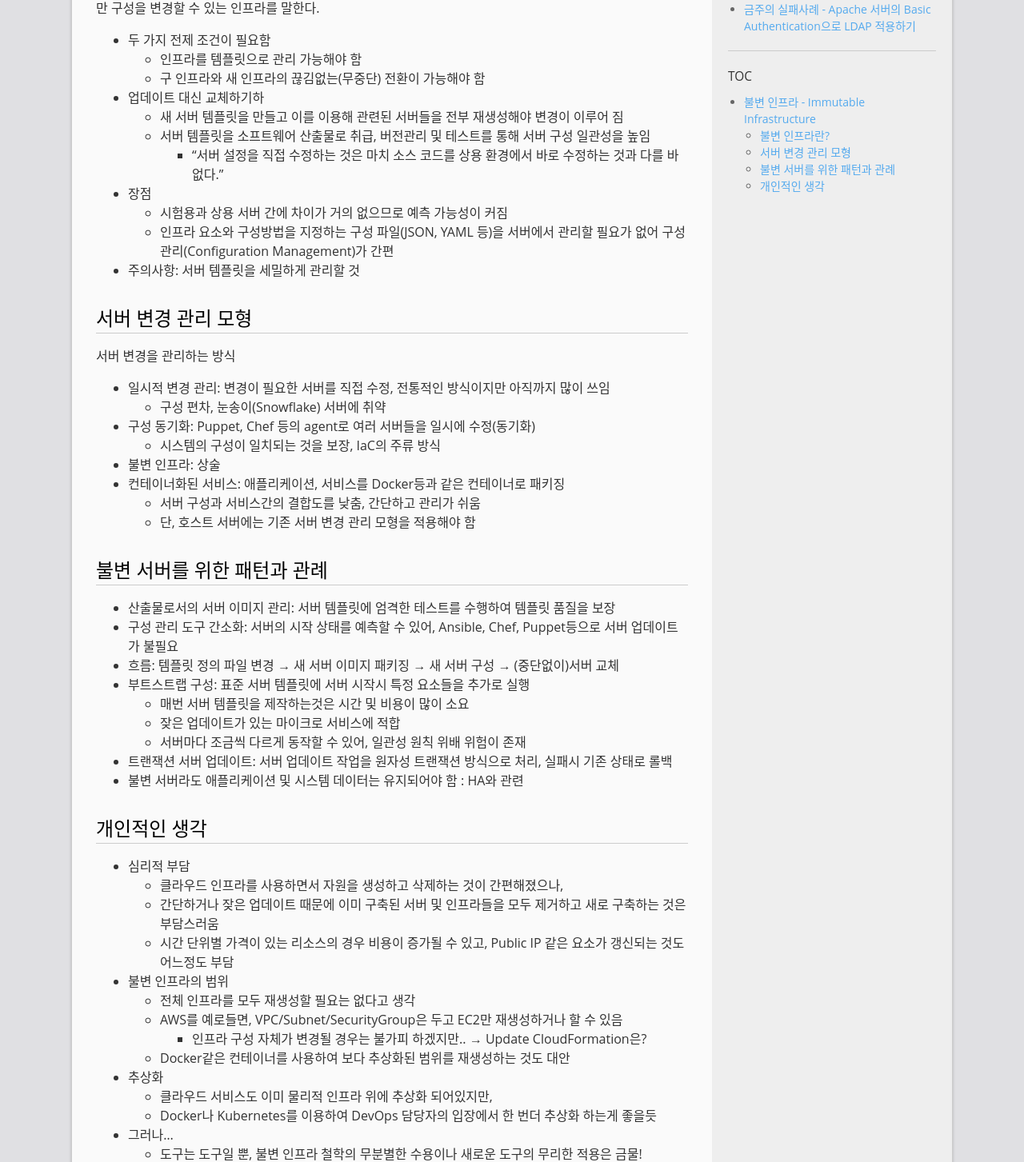
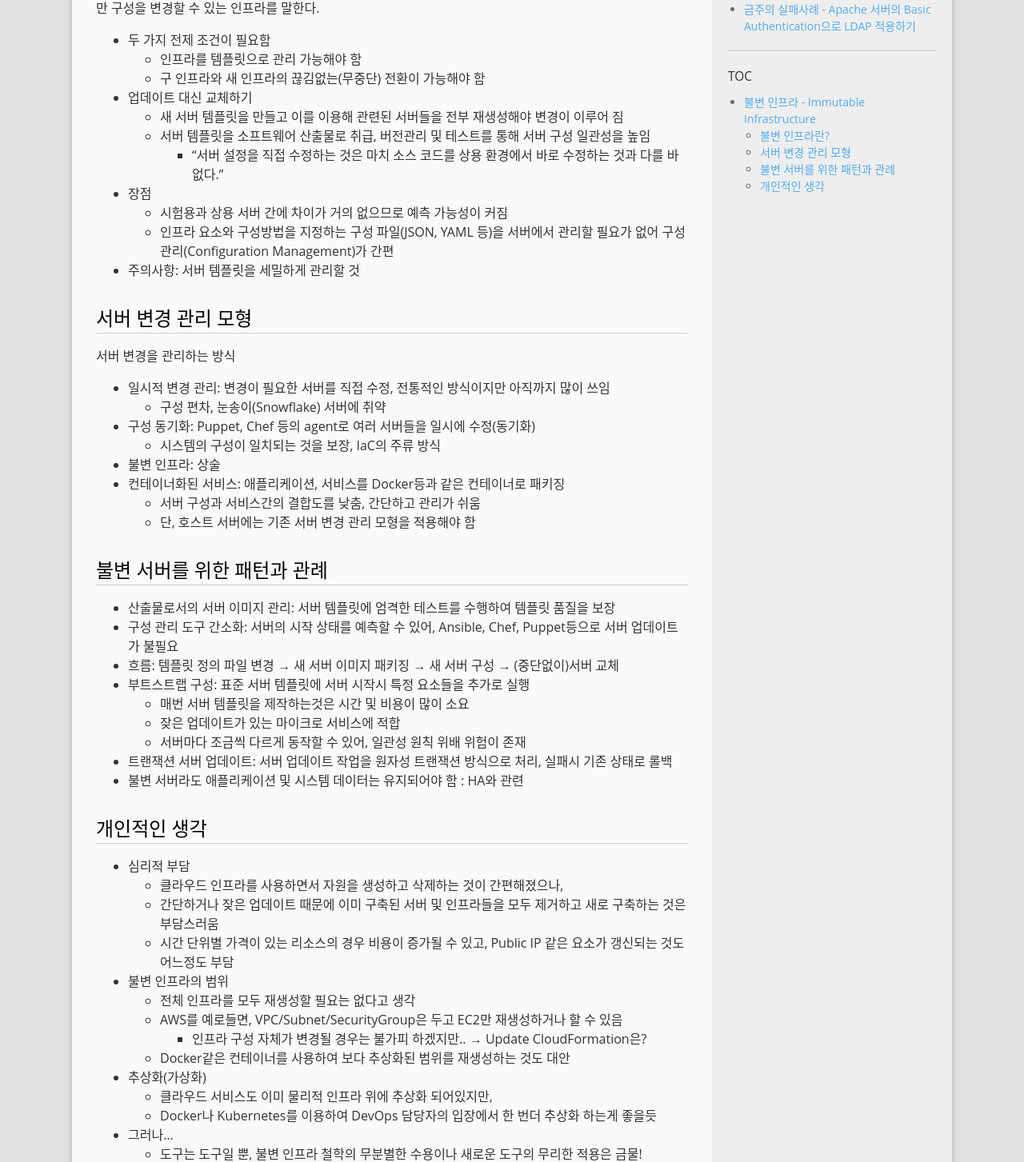
Before and after one commit to mystria/mystria.github.io, a Jekyll site: the page built from _posts/2018-01-12-immutable-infra.md, in a window 1280 px wide. Shown: the part 531-1984 px from the top of the page at 80% size. Built offline with Jekyll 4.4.1, drawn with Linux system fonts in a browser that asks for light colours; comment, search, counter and statistics services are not loaded.

Commit message:
Fix typo

```diff
--- a/_posts/2018-01-12-immutable-infra.md
+++ b/_posts/2018-01-12-immutable-infra.md
@@ -14,7 +14,7 @@ comments: true
   * 두 가지 전제 조건이 필요함
     + 인프라를 템플릿으로 관리 가능해야 함
     + 구 인프라와 새 인프라의 끊김없는(무중단) 전환이 가능해야 함
-  * 업데이트 대신 교체하기하
+  * 업데이트 대신 교체하기
     + 새 서버 템플릿을 만들고 이를 이용해 관련된 서버들을 전부 재생성해야 변경이 이루어 짐
     + 서버 템플릿을 소프트웨어 산출물로 취급, 버전관리 및 테스트를 통해 서버 구성 일관성을 높임
       - "서버 설정을 직접 수정하는 것은 마치 소스 코드를 상용 환경에서 바로 수정하는 것과 다를 바 없다."
@@ -55,7 +55,7 @@ comments: true
     + AWS를 예로들면, VPC/Subnet/SecurityGroup은 두고 EC2만 재생성하거나 할 수 있음
       - 인프라 구성 자체가 변경될 경우는 불가피 하겠지만.. → Update CloudFormation은?
     + Docker같은 컨테이너를 사용하여 보다 추상화된 범위를 재생성하는 것도 대안
-  * 추상화
+  * 추상화(가상화)
     + 클라우드 서비스도 이미 물리적 인프라 위에 추상화 되어있지만,
     + Docker나 Kubernetes를 이용하여 DevOps 담당자의 입장에서 한 번더 추상화 하는게 좋을듯
   * 그러나...
```
Also changed, not shown: _posts/2018-01-10-aws-minor-tip-ec2-iam.md (+3 -3 lines).
